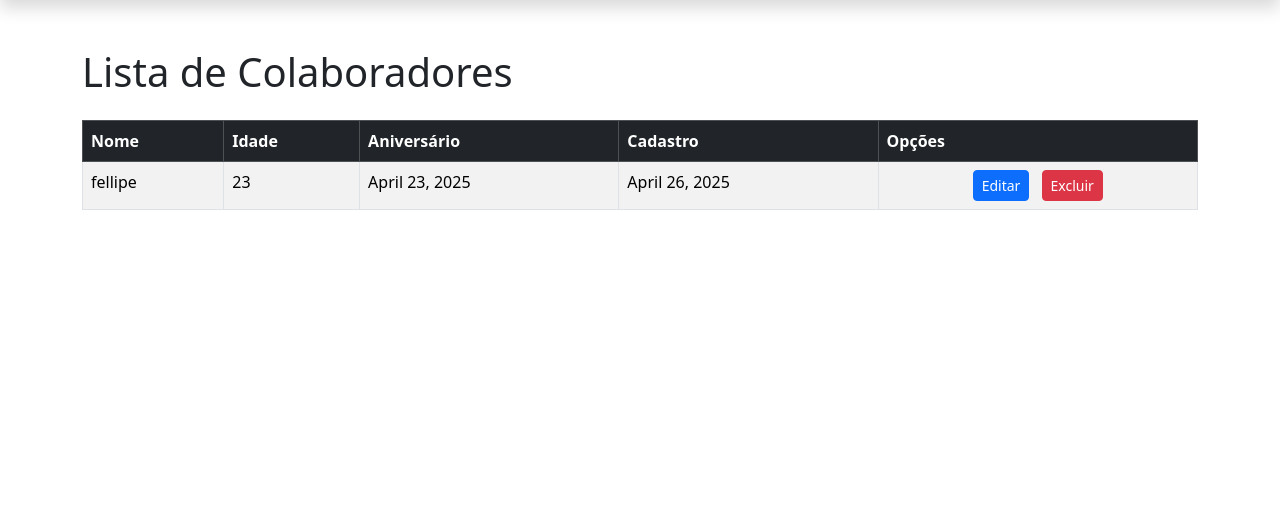
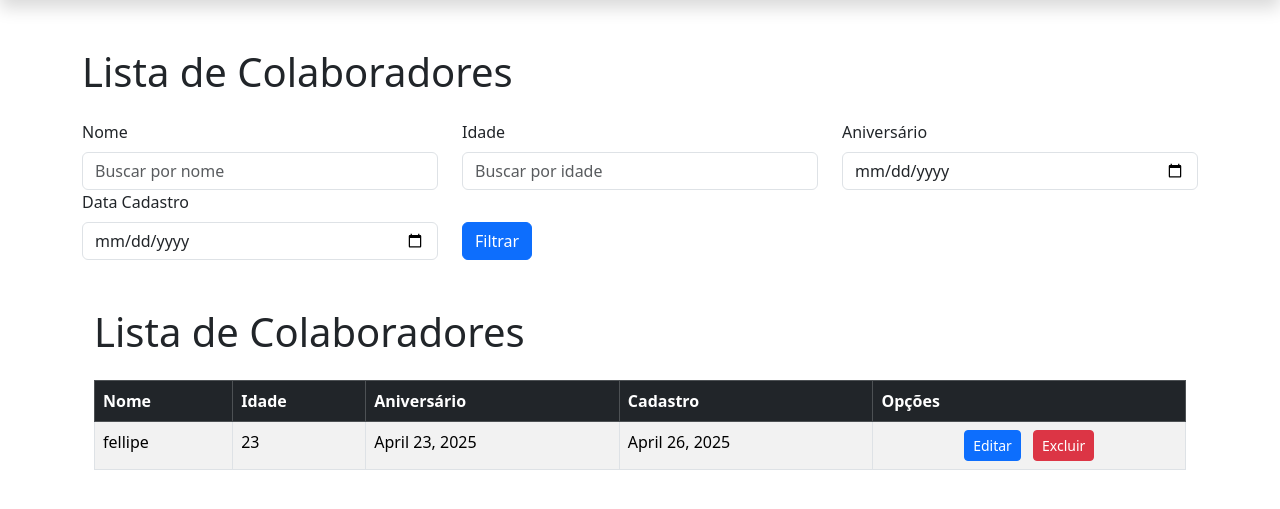
Before and after one commit to FellipeMartins92/Django_Aula, a Django app: page /Colaboradores/ in a window 1280 px wide. Shown: the part 56-565 px from the top of the page. Run offline with Django 5.2, Linux system fonts and the light colour scheme; data comes from the database, SQL or seed files in the repository; both versions use the stored data as it was after the commit.

Commit message:
Agora é possível editar e filtrar algumas telas do sistema

```diff
--- a/projeto/EPIS/models.py
+++ b/projeto/EPIS/models.py
@@ -1,10 +1,11 @@
 from django.db import models
+from django.utils.timezone import now
 
 class Colaborador(models.Model):
     Nome = models.CharField(max_length=100,null=False)
     Idade = models.IntegerField(null=False)
     Aniversario = models.DateField(null=False)
-    Cadastro = models.DateField(null=False)
+    Cadastro = models.DateField(default=now,null=False)
     Ativo = models.BooleanField(null=False,default=True)
 
 class Tipo_EPI(models.Model):
@@ -25,5 +26,6 @@ class Emprestimo_EPI(models.Model):
 }
     colaborador = models.ForeignKey(Colaborador, on_delete=models.CASCADE, related_name="emprestimos")
     epi = models.ForeignKey(EPI, on_delete=models.CASCADE, related_name="emprestimos")
-    data_devolucao = models.DateField(null=False)
+    data_emprestimo = models.DateField(null=True,blank=True)
+    data_devolucao = models.DateField(null=True,blank=True)
     situacao = models.CharField(max_length=3, choices=SITUACOES)
--- a/projeto/EPIS/templates/Colaborador/cadastro_colaborador.html
+++ b/projeto/EPIS/templates/Colaborador/cadastro_colaborador.html
@@ -45,11 +45,6 @@
                 <input type="date" class="form-control" id="aniversario" name="Aniversario" required>
             </div>
 
-            <div class="mb-3">
-                <label for="cadastro" class="form-label">Data de Cadastro</label>
-                <input type="date" class="form-control" id="cadastro" name="Cadastro" required>
-            </div>
-
             <button type="submit" class="btn btn-success">Salvar</button>
         </form>
     </section>
--- a/projeto/EPIS/templates/Colaborador/colaboradores.html
+++ b/projeto/EPIS/templates/Colaborador/colaboradores.html
@@ -9,6 +9,34 @@
 <body>
 
     {% include 'partials/Header.html' %}
+
+    <section class="container mt-5">
+        <h1 class="mb-4">Lista de Colaboradores</h1>
+
+        <!-- Seção de Filtros -->
+        <form method="GET" action="{% url 'Colaboradores' %}" class="mb-4">
+            <div class="row">
+                <div class="col-md-4">
+                    <label for="nome" class="form-label">Nome</label>
+                    <input type="text" class="form-control" id="nome" name="nome" value="{{ request.GET.nome }}" placeholder="Buscar por nome">
+                </div>
+                <div class="col-md-4">
+                    <label for="idade" class="form-label">Idade</label>
+                    <input type="number" class="form-control" id="idade" name="idade" value="{{ request.GET.idade }}" placeholder="Buscar por idade">
+                </div>
+                <div class="col-md-4">
+                    <label for="aniversario" class="form-label">Aniversário</label>
+                    <input type="date" class="form-control" id="aniversario" name="aniversario" value="{{ request.GET.aniversario }}">
+                </div>
+                <div class="col-md-4">
+                    <label for="data_cadastro" class="form-label">Data Cadastro</label>
+                    <input type="date" class="form-control" id="data_cadastro" name="data_cadastro" value="{{ request.GET.data_cadastro }}">
+                </div>
+                <div class="col-md-4 d-flex align-items-end">
+                    <button type="submit" class="btn btn-primary">Filtrar</button>
+                </div>
+            </div>
+        </form>
 
     <section class="container mt-5">
         <h1 class="mb-4">Lista de Colaboradores</h1>
--- a/projeto/EPIS/templates/EPIS/EPIs.html
+++ b/projeto/EPIS/templates/EPIS/EPIs.html
@@ -16,7 +16,6 @@
             <thead class="table-dark">
                 <tr>
                     <th>Descrição</th>
-                    <th>Quantidade</th>
                     <th>Tipo de EPI</th>
                     <th>Opções</th>
                 </tr>
@@ -25,7 +24,6 @@
                 {% for epi in EPI %}
                 <tr>
                     <td>{{ epi.Descricao }}</td>
-                    <td>{{ epi.Quantidade }}</td>
                     <td>{{ epi.Tipo_EPI.Tipo }}</td>
                     <td>
                         <a href="{% url 'Editar_EPI' epi.id %}" class="btn btn-sm btn-primary me-2">Editar</a>
--- a/projeto/EPIS/templates/Tipo_EPIS/cadastroTipo_EPI.html
+++ b/projeto/EPIS/templates/Tipo_EPIS/cadastroTipo_EPI.html
@@ -28,6 +28,7 @@
         {% else %}
             <form method="post" action="{% url 'NovoTipo_EPI' %}">
         {% endif %}
+
             {% csrf_token %}
 
             <div class="mb-3">
--- a/projeto/EPIS/views.py
+++ b/projeto/EPIS/views.py
@@ -5,9 +5,41 @@ from .forms import *
 from .models import *
 
 #Colaboradores
+from django.shortcuts import render
+from .models import Colaborador
+from datetime import datetime
+
 def Colaboradores(request):
     colaboradores = Colaborador.objects.all()
-    return render(request,"Colaborador/colaboradores.html",{"colaboradores": colaboradores})
+
+    if request.method == 'GET':
+        nome = request.GET.get('nome', '')
+        idade = request.GET.get('idade', '')
+        aniversario = request.GET.get('aniversario', '')
+        data_cadastro = request.GET.get('data_cadastro', '')
+
+        if nome:
+            colaboradores = colaboradores.filter(Nome__icontains=nome)
+
+        if idade:
+            colaboradores = colaboradores.filter(Idade=idade)
+
+        if aniversario:
+            try:
+                aniversario = datetime.strptime(aniversario, '%Y-%m-%d').date()
+                colaboradores = colaboradores.filter(Aniversario=aniversario)
+            except ValueError:
+                pass
+
+        if data_cadastro:
+            try:
+                data_cadastro = datetime.strptime(data_cadastro, '%Y-%m-%d').date()
+                colaboradores = colaboradores.filter(Cadastro=data_cadastro)
+            except ValueError:
+                pass
+
+    return render(request, "Colaborador/colaboradores.html", {"colaboradores": colaboradores})
+
 
 def Cadastro_Colaborador(request):
     return render(request,"Colaborador/cadastro_colaborador.html")
@@ -178,7 +210,24 @@ def NovoEmprestimo(request):
     return render(request, 'Emprestimos_EPIS/Cadastro_Emprestimos_EPI.html')
 
 def Emprestimos(request):
+
     emprestimos = Emprestimo_EPI.objects.all()
+
+    if request.method == 'GET':
+        colaborador = request.GET.get('colaborador', '')
+        epi = request.GET.get('epi', '')
+        data_devolucao = request.GET.get('data_devolucao', '')
+        situacao = request.GET.get('situacao', '')
+
+        if colaborador:
+            emprestimos = emprestimos.filter(colaborador__Nome__icontains=colaborador)
+        if epi:
+            emprestimos = emprestimos.filter(epi__Descricao__icontains=epi)
+        if data_devolucao:
+            emprestimos = emprestimos.filter(data_devolucao=data_devolucao)
+        if situacao:
+            emprestimos = emprestimos.filter(situacao=situacao)
+
     return render(request, 'Emprestimos_EPIS/Emprestimos_EPI.html', {'emprestimos': emprestimos})
 
 def Editar_Emprestimos(request,Id):
@@ -193,13 +242,22 @@ def Salvar_Emprestimos_Editado(request, Id):
     emprestimo = get_object_or_404(Emprestimo_EPI, id=Id)
 
     if request.method == 'POST':
-        form = EmprestimoEPIForm(request.POST, instance=emprestimo)
-        if form.is_valid():
-            form.save()
-            messages.success(request, 'Editado com sucesso!')
-            return HttpResponseRedirect('/Cadastro_Emprestimo')
-        else:
-            messages.error(request, 'Erro ao Editar. Verifique os dados e tente novamente.')
-            return HttpResponseRedirect('/Cadastro_Emprestimo')
+        colaborador = request.POST.get('colaborador', emprestimo.colaborador.id)
+        epi = request.POST.get('epi', emprestimo.epi.id)
+        situacao = request.POST.get('situacao', emprestimo.situacao)
+        data_devolucao = request.POST.get('data_devolucao', emprestimo.data_devolucao)
 
-    return render(request, 'Emprestimos_EPIS/Cadastro_Emprestimos_EPI.html')
+        data_emprestimo = emprestimo.data_emprestimo
+
+        emprestimo.colaborador_id = colaborador
+        emprestimo.epi_id = epi
+        emprestimo.situacao = situacao
+        emprestimo.data_devolucao = data_devolucao
+        emprestimo.data_emprestimo = data_emprestimo
+
+        emprestimo.save()
+        messages.success(request, 'Editado com sucesso!')
+        return HttpResponseRedirect('/Cadastro_Emprestimo')
+    else:
+        messages.error(request, 'Erro ao Editar. Verifique os dados e tente novamente.')
+        return HttpResponseRedirect('/Cadastro_Emprestimo')
```
Also changed, not shown: projeto/EPIS/forms.py (+5 -5 lines), projeto/EPIS/templates/Emprestimos_EPIS/Cadastro_Emprestimos_EPI.html (+7 -0 lines), projeto/EPIS/templates/Emprestimos_EPIS/Emprestimos_EPI.html (+29 -1 lines), projeto/EPIS/migrations/0009_emprestimo_epi_data_emprestimo_and_more.py (added), projeto/EPIS/migrations/0010_alter_emprestimo_epi_situacao.py (added), projeto/EPIS/migrations/0011_alter_emprestimo_epi_situacao.py (added), projeto/EPIS/migrations/0012_alter_emprestimo_epi_data_devolucao_and_more.py (added), projeto/EPIS/migrations/0013_alter_emprestimo_epi_situacao.py (added), projeto/db.sqlite3.
